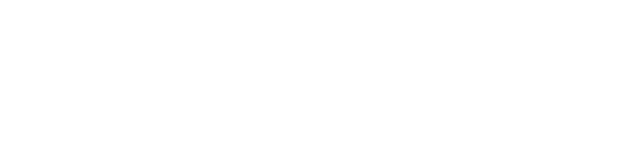
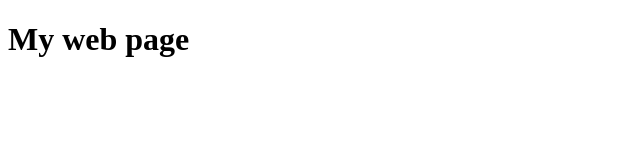
Before and after one commit to Yael-Cirota/web-page, a plain HTML site: page web-page/index.html in a window 1280 px wide. Shown: the whole page, without its empty margins (0-640 px from the left). Drawn offline with Linux system fonts and the light colour scheme.

Commit message:
add a header to index.html

```diff
--- a/web-page/index.html
+++ b/web-page/index.html
@@ -7,6 +7,6 @@
     <script src="main.js" defer></script>
 </head>
 <body>
-
+    <h1>My web page</h1>
 </body>
 </html>
```
